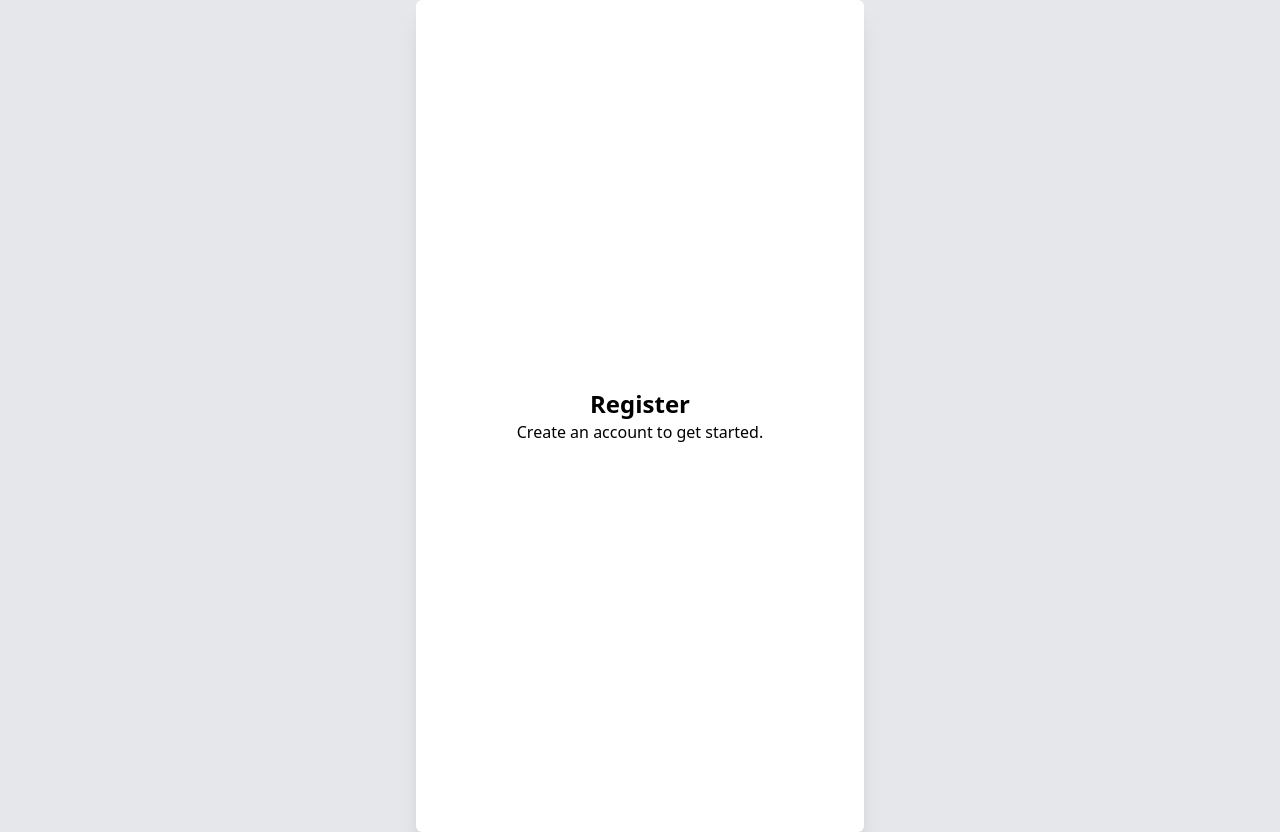
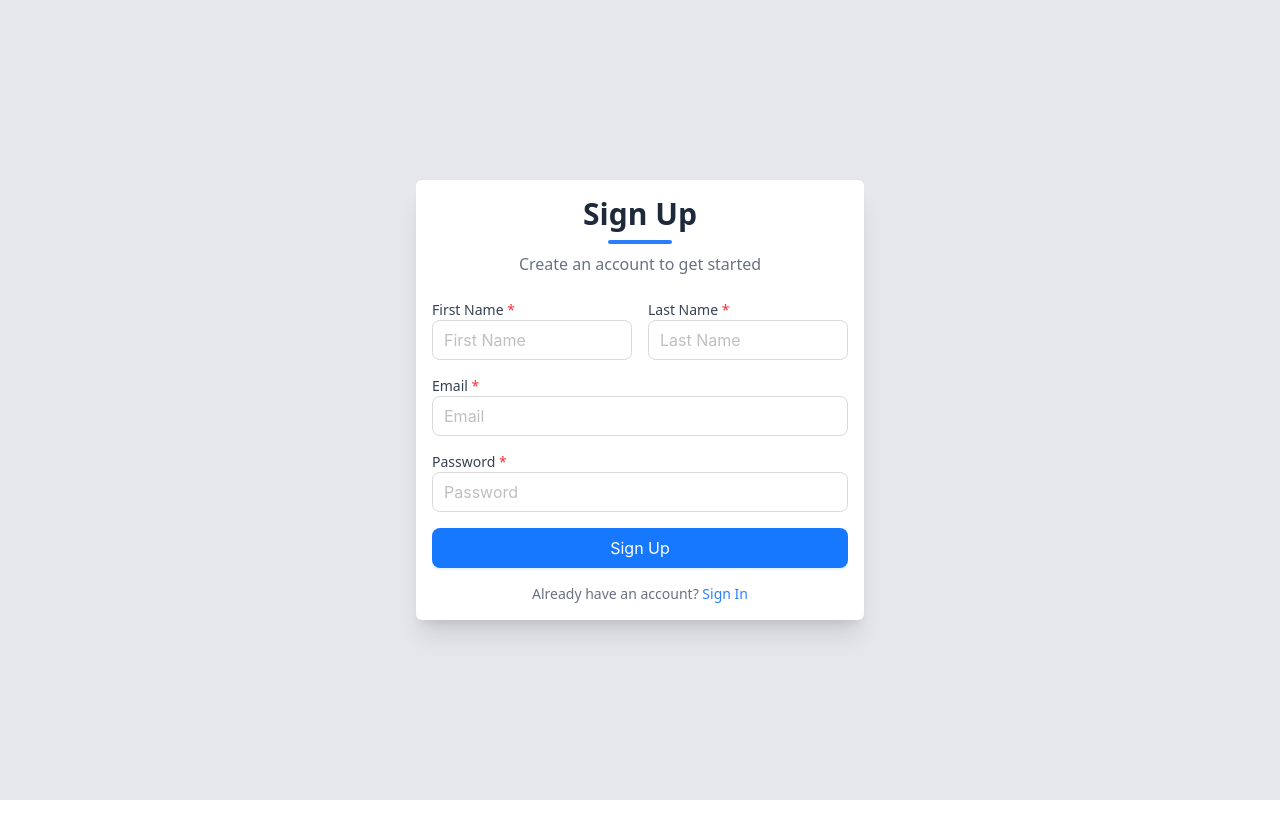
Before and after one commit to ifenilpatel/react.foundation, a React (Vite) app: page /auth/register in a window 1280 px wide. After the commit the page ends 800 px from the top, so only its background shows below. Built offline with nearby package versions, Linux system fonts and the light colour scheme.

Commit message:
work flow is ready in authetication module

```diff
--- a/src/modules/authentication/components/ChangePassword.tsx
+++ b/src/modules/authentication/components/ChangePassword.tsx
@@ -1,10 +1,92 @@
-function ChangePassword() {
+import { zodResolver } from "@hookform/resolvers/zod";
+import { useEffect } from "react";
+import { useForm } from "react-hook-form";
+import { Link, useNavigate, useSearchParams } from "react-router-dom";
+import { z } from "zod";
+import InputField from "../../../ui/InputField";
+import Label from "../../../ui/Label";
+import SubmitButton from "../../../ui/SubmitButton";
+
+const changePasswordSchema = z
+  .object({
+    newPassword: z.string().min(6, "Password must be at least 6 characters"),
+    confirmPassword: z.string().min(6, "Confirm password is required"),
+  })
+  .refine((data) => data.newPassword === data.confirmPassword, {
+    message: "Passwords do not match",
+    path: ["confirmPassword"],
+  });
+
+type ChangePasswordSchemaType = z.infer<typeof changePasswordSchema>;
+
+const ChangePassword = () => {
+  const [searchParams] = useSearchParams();
+  const token = searchParams.get("token");
+  const navigate = useNavigate();
+
+  useEffect(() => {
+    if (!token) {
+      navigate("/auth/signin");
+    }
+  }, [token, navigate]);
+
+  const {
+    control,
+    handleSubmit,
+    formState: { errors },
+  } = useForm<ChangePasswordSchemaType>({
+    resolver: zodResolver(changePasswordSchema),
+    defaultValues: {
+      newPassword: "",
+      confirmPassword: "",
+    },
+    mode: "onBlur",
+  });
+
+  const onSubmit = (data: ChangePasswordSchemaType) => {
+    console.log("Password changed successfully:", data);
+  };
+
   return (
-    <div className="flex flex-col items-center justify-center min-h-screen">
-      <h2 className="text-2xl font-bold">Change Password</h2>
-      <p>Update your password securely.</p>
-    </div>
+    <>
+      <div className="text-center mb-6">
+        <h2 className="text-3xl font-semibold text-gray-800">Change Password</h2>
+        <div className="w-16 h-1 bg-blue-500 mx-auto mt-2 rounded-full"></div>
+        <p className="text-gray-500 mt-2">Enter your new password</p>
+      </div>
+
+      <form className="space-y-4" onSubmit={handleSubmit(onSubmit)}>
+        <div>
+          <Label htmlFor="newPassword" required>
+            New Password
+          </Label>
+          <InputField name="newPassword" control={control} type="password" placeholder="New Password" hasError={!!errors.newPassword} />
+          {errors.newPassword && <p className="text-red-500 text-sm">{errors.newPassword.message}</p>}
+        </div>
+
+        <div>
+          <Label htmlFor="confirmPassword" required>
+            Confirm Password
+          </Label>
+          <InputField name="confirmPassword" control={control} type="password" placeholder="Confirm Password" hasError={!!errors.confirmPassword} />
+          {errors.confirmPassword && <p className="text-red-500 text-sm">{errors.confirmPassword.message}</p>}
+        </div>
+
+        <div>
+          <SubmitButton label="Change Password" loading={false} />
+        </div>
+      </form>
+
+      <div className="mt-4 text-center">
+        <p className="text-sm text-gray-500">
+          Remembered your password?&nbsp;
+          <Link to="/auth/signin" className="text-blue-500 font-medium hover:underline">
+            Sign In
+          </Link>
+        </p>
+      </div>
+    </>
   );
-}
+};
 
 export default ChangePassword;
--- a/src/modules/authentication/components/ForgotPassword.tsx
+++ b/src/modules/authentication/components/ForgotPassword.tsx
@@ -1,10 +1,66 @@
-function ForgotPassword() {
+import { zodResolver } from "@hookform/resolvers/zod";
+import { useForm } from "react-hook-form";
+import { Link } from "react-router-dom";
+import { z } from "zod";
+import InputField from "../../../ui/InputField";
+import Label from "../../../ui/Label";
+import SubmitButton from "../../../ui/SubmitButton";
+
+const forgotPasswordSchema = z.object({
+  email: z.string().min(1, "Email is required").email("Invalid email format"),
+});
+
+type ForgotPasswordSchemaType = z.infer<typeof forgotPasswordSchema>;
+
+const ForgotPassword = () => {
+  const {
+    control,
+    handleSubmit,
+    formState: { errors },
+  } = useForm<ForgotPasswordSchemaType>({
+    resolver: zodResolver(forgotPasswordSchema),
+    defaultValues: {
+      email: "",
+    },
+    mode: "onBlur",
+  });
+
+  const onSubmit = (data: ForgotPasswordSchemaType) => {
+    console.log("Password reset request submitted:", data);
+  };
+
   return (
-    <div className="flex flex-col items-center justify-center min-h-screen">
-      <h2 className="text-2xl font-bold">Forgot Password</h2>
-      <p>Enter your email to reset your password.</p>
-    </div>
+    <>
+      <div className="text-center mb-6">
+        <h2 className="text-3xl font-semibold text-gray-800">Forgot Password</h2>
+        <div className="w-16 h-1 bg-blue-500 mx-auto mt-2 rounded-full"></div>
+        <p className="text-gray-500 mt-2">Enter your email to reset your password</p>
+      </div>
+
+      <form className="space-y-4" onSubmit={handleSubmit(onSubmit)}>
+        <div>
+          <Label htmlFor="email" required>
+            Email
+          </Label>
+          <InputField name="email" control={control} type="email" placeholder="Email" hasError={!!errors.email} />
+          {errors.email && <p className="text-red-500 text-sm">{errors.email.message}</p>}
+        </div>
+
+        <div>
+          <SubmitButton label="Reset Password" loading={false} />
+        </div>
+      </form>
+
+      <div className="mt-4 text-center">
+        <p className="text-sm text-gray-500">
+          Remembered your password?&nbsp;
+          <Link to="/auth/signin" className="text-blue-500 font-medium hover:underline">
+            Sign In
+          </Link>
+        </p>
+      </div>
+    </>
   );
-}
+};
 
 export default ForgotPassword;
--- a/src/modules/authentication/components/Register.tsx
+++ b/src/modules/authentication/components/Register.tsx
@@ -1,10 +1,98 @@
-function Register() {
+import { zodResolver } from "@hookform/resolvers/zod";
+import { useForm } from "react-hook-form";
+import { Link } from "react-router-dom";
+import { z } from "zod";
+import InputField from "../../../ui/InputField";
+import Label from "../../../ui/Label";
+import SubmitButton from "../../../ui/SubmitButton";
+
+const registerSchema = z.object({
+  firstName: z.string().min(1, "First name is required"),
+  lastName: z.string().min(1, "Last name is required"),
+  email: z.string().min(1, "Email is required").email("Invalid email format"),
+  password: z.string().min(6, "Password must be at least 6 characters"),
+});
+
+type RegisterSchemaType = z.infer<typeof registerSchema>;
+
+const Register = () => {
+  const {
+    control,
+    handleSubmit,
+    formState: { errors },
+  } = useForm<RegisterSchemaType>({
+    resolver: zodResolver(registerSchema),
+    defaultValues: {
+      firstName: "",
+      lastName: "",
+      email: "",
+      password: "",
+    },
+    mode: "onBlur",
+  });
+
+  const onSubmit = (data: RegisterSchemaType) => {
+    console.log("Form Submitted:", data);
+  };
+
   return (
-    <div className="flex flex-col items-center justify-center min-h-screen">
-      <h2 className="text-2xl font-bold">Register</h2>
-      <p>Create an account to get started.</p>
-    </div>
+    <>
+      <div className="text-center mb-6">
+        <h2 className="text-3xl font-semibold text-gray-800">Sign Up</h2>
+        <div className="w-16 h-1 bg-blue-500 mx-auto mt-2 rounded-full"></div>
+        <p className="text-gray-500 mt-2">Create an account to get started</p>
+      </div>
+
+      <form className="space-y-4" onSubmit={handleSubmit(onSubmit)}>
+        <div className="grid grid-cols-1 sm:grid-cols-2 gap-4">
+          <div>
+            <Label htmlFor="firstName" required>
+              First Name
+            </Label>
+            <InputField name="firstName" control={control} type="text" placeholder="First Name" hasError={!!errors.firstName} />
+            {errors.firstName && <p className="text-red-500 text-sm">{errors.firstName.message}</p>}
+          </div>
+
+          <div>
+            <Label htmlFor="lastName" required>
+              Last Name
+            </Label>
+            <InputField name="lastName" control={control} type="text" placeholder="Last Name" hasError={!!errors.lastName} />
+            {errors.lastName && <p className="text-red-500 text-sm">{errors.lastName.message}</p>}
+          </div>
+        </div>
+
+        <div>
+          <Label htmlFor="email" required>
+            Email
+          </Label>
+          <InputField name="email" control={control} type="email" placeholder="Email" hasError={!!errors.email} />
+          {errors.email && <p className="text-red-500 text-sm">{errors.email.message}</p>}
+        </div>
+
+        <div>
+          <Label htmlFor="password" required>
+            Password
+          </Label>
+          <InputField name="password" control={control} type="password" placeholder="Password" hasError={!!errors.password} />
+          {errors.password && <p className="text-red-500 text-sm">{errors.password.message}</p>}
+        </div>
+
+        <div>
+          <SubmitButton label="Sign Up" loading={false} />
+        </div>
+      </form>
+
+      <div className="mt-4 text-center space-y-2">
+        <p className="text-sm text-gray-500">
+          Already have an account?&nbsp;
+          <Link to="/auth/signin" className="text-blue-500 font-medium hover:underline">
+            Sign In
+          </Link>
+        </p>
+      </div>
+    </>
   );
-}
+};
 
 export default Register;
```
